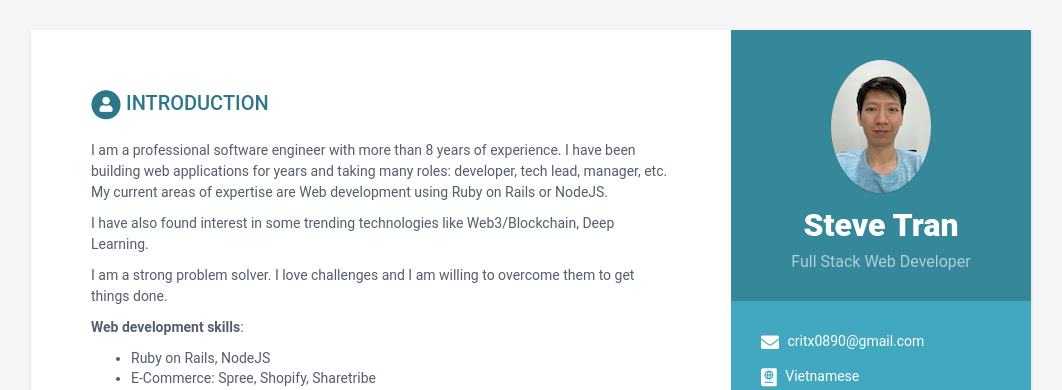
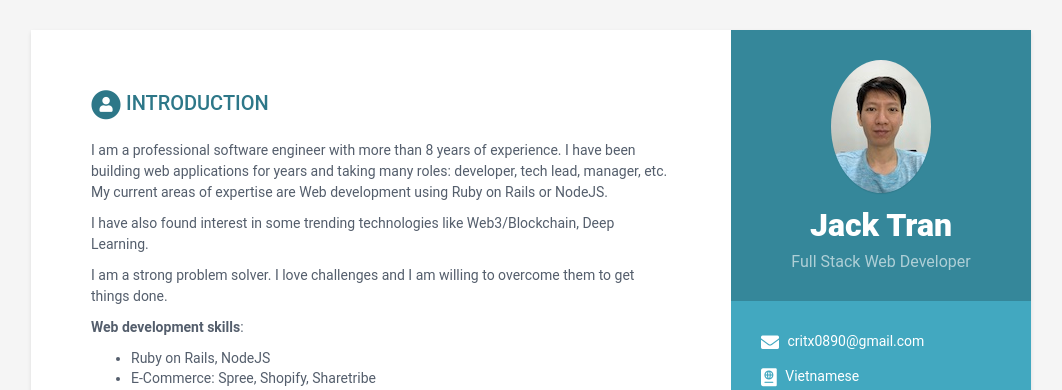
Before and after one commit to critx0890/critx0890.github.io, a Jekyll site: the page built from index.html, in a window 1280 px wide. Shown: the top 390 px of the page, without its empty margins (109-1171 px from the left). Built offline with Jekyll 4.4.1, drawn with Linux system fonts in a browser that asks for light colours.

Commit message:
update correct name

```diff
--- a/_data/data.yml
+++ b/_data/data.yml
@@ -7,7 +7,7 @@ sidebar:
     education: True # set to False if you want education in main section instead of in sidebar
 
     # Profile information
-    name: Steve Tran
+    name: Jack Tran
     tagline: Full Stack Web Developer
     avatar: profile.jpg  #place a 100x100 picture inside /assets/images/ folder and provide the name of the file below
 
```
